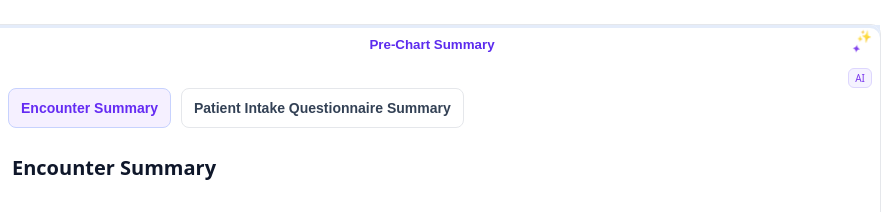
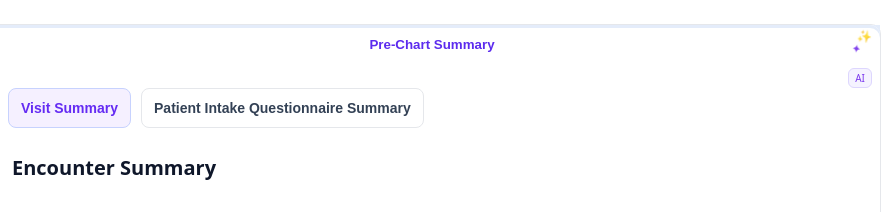
Before and after one commit to nurail/prechart-sentara, a plain HTML site: page index.html in a window 1280 px wide. Shown: the top 212 px of the page, 0-892 px from the left. Drawn offline with Linux system fonts and the light colour scheme.

Commit message:
encounter word change

```diff
--- a/index.html
+++ b/index.html
@@ -25,7 +25,7 @@
                             <!-- Sub-tabs -->
                             <div class="summary-tabs" role="tablist">
                                 <button class="summary-tab is-active" role="tab" aria-selected="true" aria-controls="encounter-summary-content" id="tab-encounter-summary" data-summary-tab="encounter-summary">
-                    Encounter Summary
+                    Visit Summary
                   </button>
                                 <button class="summary-tab" role="tab" aria-selected="false" aria-controls="questionnaire-summary-content" id="tab-questionnaire-summary" data-summary-tab="questionnaire-summary">
                     Patient Intake Questionnaire Summary
```
